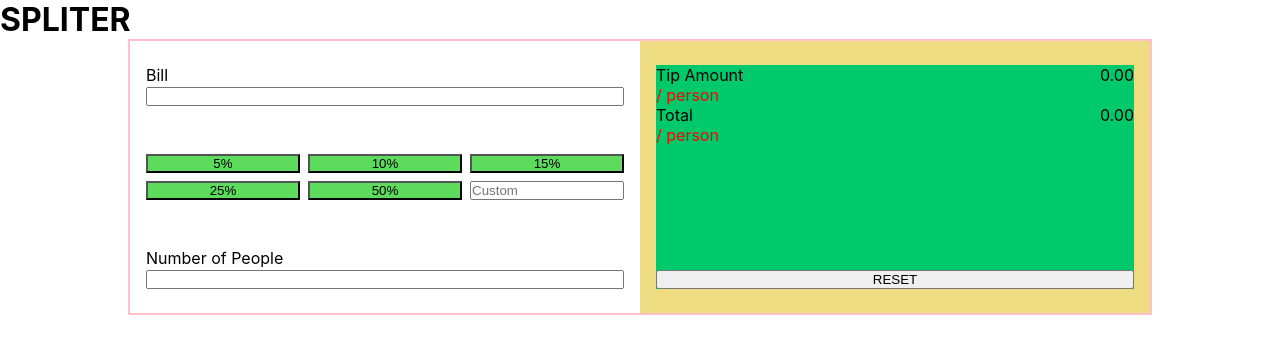
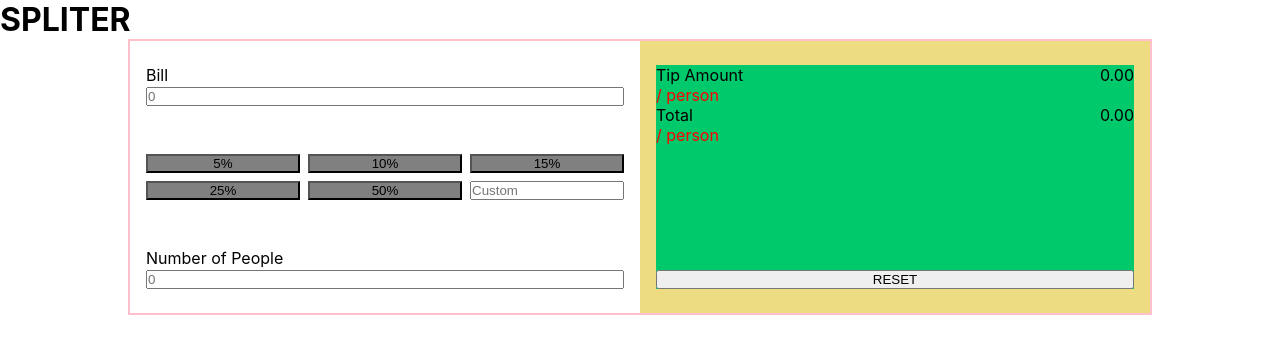
Before and after one commit to felipedfe/tip-calculator, a React (Create React App) app: page / in a window 1280 px wide. Shown: the top 354 px of the page. Built offline with nearby package versions, Linux system fonts and the light colour scheme.

Commit message:
feat: percentage buttons/input logic

```diff
--- a/src/App.css
+++ b/src/App.css
@@ -3,15 +3,3 @@
   margin: 0;
   padding: 0;
 }
-
-.app--container {
-  display: grid;
-  grid-template-columns: 50% 50%;
-  width: 80%;
-  margin: auto;
-  border: solid 2px pink;
-}
-
-.app--bill-input {
-  width: 100%;
-}
--- a/src/App.js
+++ b/src/App.js
@@ -1,34 +1,40 @@
 import React, { useState } from 'react';
-import styled from 'styled-components';
 import Inputs from './components/Inputs';
 import Result from './components/Result';
+import { Main, Title, AppContainer } from './styled/App.styled.js';
 import './App.css';
 
-const Main = styled.main`
+function App() {
+  const [bill, setBill] = useState("");
+  const [percentage, setPercentage] = useState("");
+  const [people, setPeople] = useState("");
+  const [activeButton, setActiveButton] = useState("");
+  const [customInput, setCustomInput] = useState("");
+  const [tipAmount, setTipAmount] = useState(0);
+  const [total, setTotal] = useState(0);
 
-`
-
-const Title = styled.h1`
-
-`
-
-const AppContainer = styled.section`
-  display: grid;
-  grid-template-columns: 50% 50%;
-  /* column-gap: 1.5rem; */
-  width: 80%;
-  margin: auto;
-  border: solid 2px pink;
-  /* padding: 1.5rem; */
-`
-
-function App() {
   return (
     <Main>
       <Title>SPLITER</Title>
       <AppContainer>
-        <Inputs />
-        <Result />
+        <Inputs
+          bill={bill}
+          setBill={setBill}
+          percentage={percentage}
+          setPercentage={setPercentage}
+          people={people}
+          setPeople={setPeople}
+          activeButton={activeButton}
+          customInput={customInput}
+          setCustomInput={setCustomInput}
+          setActiveButton={setActiveButton}
+          setTipAmount={setTipAmount}
+          setTotal={setTotal}
+        />
+        <Result
+          tipAmount={tipAmount}
+          total={total}
+        />
       </AppContainer>
     </Main>
   );
--- a/src/components/Inputs.jsx
+++ b/src/components/Inputs.jsx
@@ -1,69 +1,126 @@
-import React from 'react';
-import styled from 'styled-components';
+import React, { useEffect } from 'react';
+import TipButton from './TipButton';
+import {
+  InputsContainer,
+  BillContainer,
+  BillInput,
+  TipContainer,
+  TipInput,
+  PeopleContainer,
+  PeopleInput,
+} from '../styled/Inputs.styled';
 
-const InputsContainer = styled.section`
-  width: 100%;
-  display: flex;
-  flex-direction: column;
-  gap: 3rem;
-  padding: 1.5rem 1rem;
-`
+function Inputs(props) {
+  const {
+    bill,
+    setBill,
+    percentage,
+    setPercentage,
+    people,
+    setPeople,
+    activeButton,
+    customInput,
+    setCustomInput,
+    setActiveButton,
+    setTipAmount,
+    setTotal,
+  } = props;
 
-const BillContainer = styled.section`
-`
+  const handleCustomInput = ({ target }) => {
+    setPercentage(+target.value / 100);
+    setActiveButton("");
+    setCustomInput(target.value);
+  };
 
-const BillInput = styled.input`
-  width: 100%;
-`
+  useEffect(() => {
+    const inputsValidation = () => {
+      if (bill && percentage && people) {
+        const currentTipAmount = (bill * percentage) / people;
+        const currentTotal = (bill / people) + currentTipAmount;
 
-const TipContainer = styled.section`
-  display: grid;
-  grid-template-columns: repeat(3, 1fr);
-  grid-template-rows: repeat(2, 1fr);
-  gap: 0.5rem;
-`
+        setTipAmount(currentTipAmount);
+        setTotal(currentTotal);
+      } else {
+        setTipAmount(0);
+        setTotal(0);
+      }
+    };
 
-const TipButton = styled.button`
-  /* border: none; */
-  background-color: #5cdb5c;
-`
+    inputsValidation();
+  }, [bill, percentage, people, setTipAmount, setTotal]);
 
-const TipInput = styled.input`
-  width: 100%;
-`
-
-const PeopleContainer = styled.section`
-
-
-`
-
-const PeopleInput = styled.input`
-  width: 100%;
-`
-
-function Inputs() {
+  console.log('bill: ', bill);
+  console.log('percentage: ', percentage);
+  console.log('people: ', people);
+  console.log("activeBtn--->", activeButton);
   return (
     <InputsContainer>
       <BillContainer>
         <label>Bill
-          <BillInput />
+          <BillInput
+            type="number"
+            placeholder="0"
+            value={bill ? bill : null}
+            onChange={({ target }) => setBill(+target.value)}
+          />
         </label>
       </BillContainer>
-
       <TipContainer>
-        <TipButton>5%</TipButton>
-        <TipButton>10%</TipButton>
-        <TipButton>15%</TipButton>
-        <TipButton>25%</TipButton>
-        <TipButton>50%</TipButton>
+        <TipButton
+          activeButton={activeButton}
+          setActiveButton={setActiveButton}
+          setPercentage={setPercentage}
+          setCustomInput={setCustomInput}
+          value={0.05}
+          text="5%"
+        />
+        <TipButton
+          activeButton={activeButton}
+          setActiveButton={setActiveButton}
+          setPercentage={setPercentage}
+          setCustomInput={setCustomInput}
+          value={0.1}
+          text="10%"
+        />
+        <TipButton
+          activeButton={activeButton}
+          setActiveButton={setActiveButton}
+          setPercentage={setPercentage}
+          setCustomInput={setCustomInput}
+          value={0.15}
+          text="15%"
+        />
+        <TipButton
+          activeButton={activeButton}
+          setActiveButton={setActiveButton}
+          setPercentage={setPercentage}
+          setCustomInput={setCustomInput}
+          value={0.25}
+          text="25%"
+        />
+        <TipButton
+          activeButton={activeButton}
+          setActiveButton={setActiveButton}
+          setPercentage={setPercentage}
+          setCustomInput={setCustomInput}
+          value={0.5}
+          text="50%"
+        />
         <TipInput
+          type="number"
           placeholder="Custom"
+          value={customInput}
+          onChange={handleCustomInput}
         />
       </TipContainer>
-
       <PeopleContainer>
         <label>Number of People
-          <PeopleInput />
+          <PeopleInput
+            type="number"
+            placeholder="0"
+            value={people ? people : null}
+            onChange={({ target }) => setPeople(+target.value)}
+          />
         </label>
       </PeopleContainer>
     </InputsContainer>
--- a/src/components/Result.jsx
+++ b/src/components/Result.jsx
@@ -1,52 +1,17 @@
 import React from 'react';
-import styled from 'styled-components';
+import {
+  ResultContainer,
+  TipAmountContainer,
+  TotalContainer,
+  BackGround,
+  Label,
+  Value,
+  ResetButton
+} from '../styled/Result.styled.js';
 
-const ResultContainer = styled.section`
-  width: 100%;
-  display: flex;
-  flex-direction: column;
-  /* gap: 2rem; */
-  padding: 1.5rem 1rem;
-  background-color: #eedc82;
-`
+function Result(props) {
+  const { tipAmount, total } = props;
 
-const TipAmountContainer = styled.section`
-  position: relative;
-  display: flex;
-`
-
-const TotalContainer = styled.section`
-  position: relative;
-  display: flex;
-`
-
-const BackGround = styled.div`
-  position: relative;
-  height: 100%;
-  background-color: #00c96b;
-  /* padding-top: 2rem; */
-`
-
-const Label = styled.label`
-  &::after {
-    display: block;
-    content: "/ person";
-    color: red;
-  }
-`
-
-const Value = styled.span`
-  position: absolute;
-  right: 0;
-`
-
-const ResetButton = styled.button`
-  position: absolute;
-  width: 100%;
-  bottom: 0;
-`
-
-function Result() {
   return (
     <ResultContainer>
       <BackGround>
@@ -54,14 +19,18 @@ function Result() {
           <Label>
             Tip Amount
           </Label>
-          <Value>0.00</Value>
+          <Value>
+            {tipAmount.toFixed(2)}
+          </Value>
         </TipAmountContainer>
 
         <TotalContainer>
           <Label>
             Total
           </Label>
-          <Value>0.00</Value>
+          <Value>
+            {total.toFixed(2)}
+          </Value>
         </TotalContainer>
 
         <ResetButton>
--- /dev/null
+++ b/src/components/TipButton.jsx
@@ -0,0 +1,29 @@
+import React from 'react';
+import styled from 'styled-components';
+
+const StyledTipButton = styled.button`
+background-color: ${(props) => props.active === props.text ? 'green' : 'gray'}
+`
+
+function TipButton({ setPercentage, activeButton, setActiveButton, text, value, setCustomInput }) {
+
+  const handleClick = ({ target }) => {
+    setPercentage(+target.value);
+    setActiveButton(text);
+    setCustomInput("");
+  };
+
+  return (
+    <StyledTipButton
+      active={activeButton}
+      text={text}
+      type="button"
+      value={value}
+      onClick={(e) => handleClick(e)}
+    >
+      {text}
+    </StyledTipButton>
+  )
+};
+
+export default TipButton;
--- /dev/null
+++ b/src/styled/App.styled.js
@@ -0,0 +1,19 @@
+import styled from 'styled-components';
+
+export const Main = styled.main`
+
+`
+
+export const Title = styled.h1`
+
+`
+
+export const AppContainer = styled.section`
+  display: grid;
+  grid-template-columns: 50% 50%;
+  /* column-gap: 1.5rem; */
+  width: 80%;
+  margin: auto;
+  border: solid 2px pink;
+  /* padding: 1.5rem; */
+`
--- /dev/null
+++ b/src/styled/Inputs.styled.js
@@ -0,0 +1,41 @@
+import styled from 'styled-components';
+
+export const InputsContainer = styled.section`
+  width: 100%;
+  display: flex;
+  flex-direction: column;
+  gap: 3rem;
+  padding: 1.5rem 1rem;
+`
+
+export const BillContainer = styled.section`
+`
+
+export const BillInput = styled.input`
+  width: 100%;
+`
+
+export const TipContainer = styled.section`
+  display: grid;
+  grid-template-columns: repeat(3, 1fr);
+  grid-template-rows: repeat(2, 1fr);
+  gap: 0.5rem;
+`
+
+export const TipButton = styled.button`
+  /* border: none; */
+  background-color: lightgray;
+`
+
+export const TipInput = styled.input`
+  width: 100%;
+`
+
+export const PeopleContainer = styled.section`
+
+
+`
+
+export const PeopleInput = styled.input`
+  width: 100%;
+`
--- /dev/null
+++ b/src/styled/Result.styled.js
@@ -0,0 +1,46 @@
+import styled from "styled-components";
+
+export const ResultContainer = styled.section`
+  width: 100%;
+  display: flex;
+  flex-direction: column;
+  /* gap: 2rem; */
+  padding: 1.5rem 1rem;
+  background-color: #eedc82;
+`
+
+export const TipAmountContainer = styled.section`
+  position: relative;
+  display: flex;
+`
+
+export const TotalContainer = styled.section`
+  position: relative;
+  display: flex;
+`
+
+export const BackGround = styled.div`
+  position: relative;
+  height: 100%;
+  background-color: #00c96b;
+  /* padding-top: 2rem; */
+`
+
+export const Label = styled.label`
+  &::after {
+    display: block;
+    content: "/ person";
+    color: red;
+  }
+`
+
+export const Value = styled.span`
+  position: absolute;
+  right: 0;
+`
+
+export const ResetButton = styled.button`
+  position: absolute;
+  width: 100%;
+  bottom: 0;
+`
```
